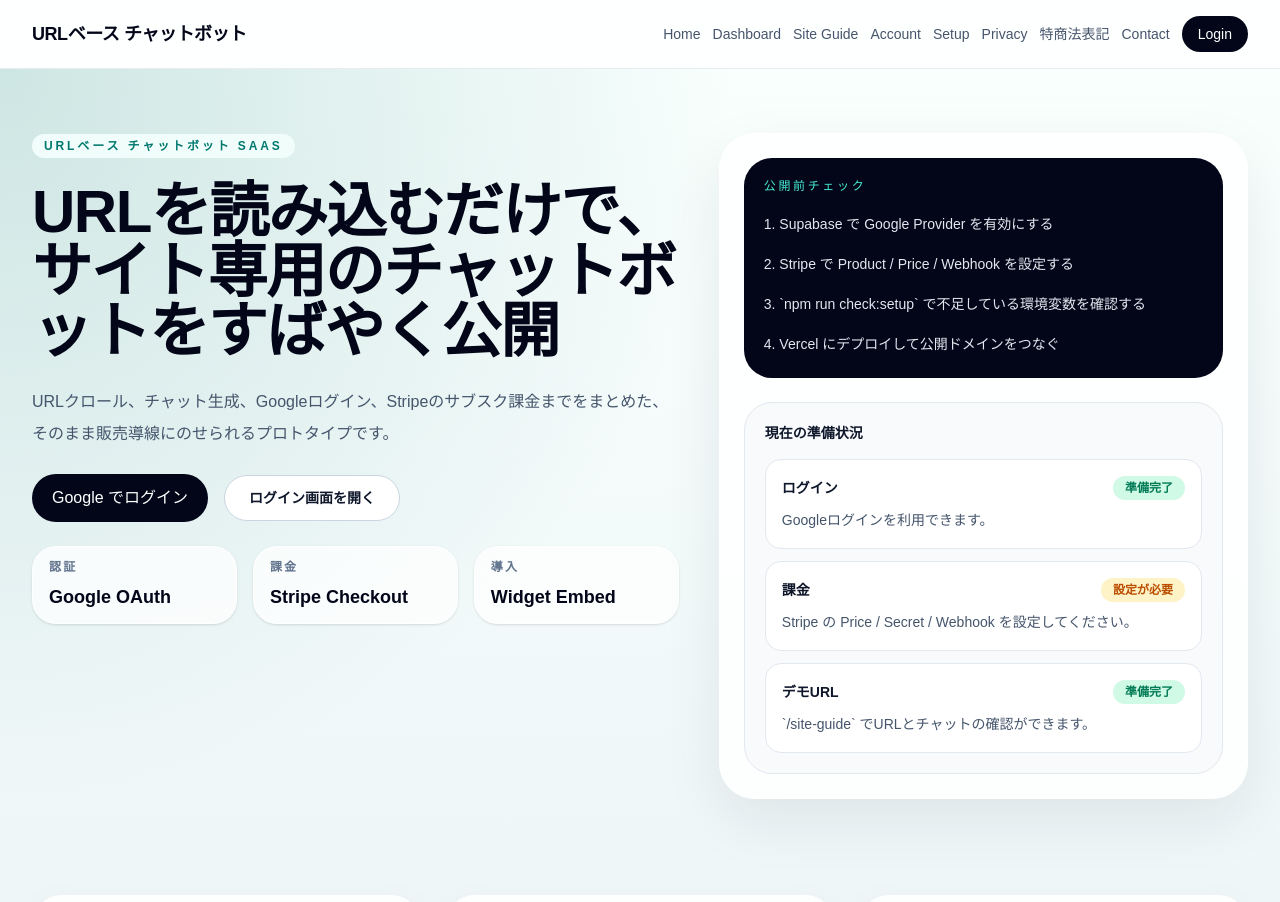
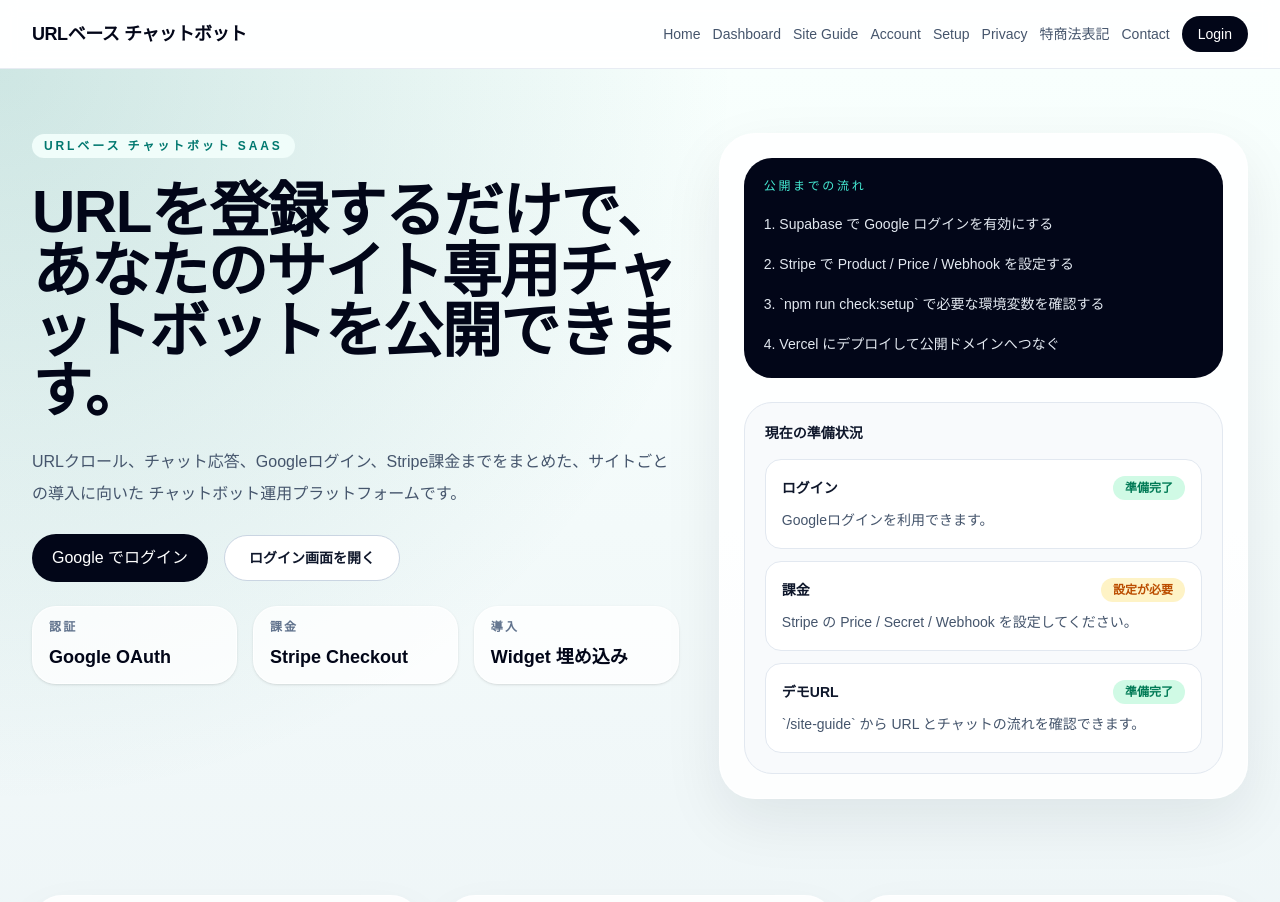
Before and after one commit to manafi362/threads-tool2, a Next.js app: page / in a window 1280 px wide. Shown: the top 902 px of the page. Built offline with nearby package versions, Linux system fonts and the light colour scheme; no server answers.

Commit message:
Refine homepage marketing copy

```diff
--- a/app/page.tsx
+++ b/app/page.tsx
@@ -1,10 +1,10 @@
 import Link from "next/link";
 
-import BillingButton from "./components/billing-button";
-import GoogleSignIn from "./components/google-sign-in";
 import { getOptionalUser } from "../lib/auth";
 import { PLAN_CATALOG } from "../lib/billing";
 import { hasStripeEnv, hasSupabaseEnv } from "../lib/env";
+import BillingButton from "./components/billing-button";
+import GoogleSignIn from "./components/google-sign-in";
 
 export default async function HomePage() {
   const user = await getOptionalUser();
@@ -20,11 +20,11 @@ export default async function HomePage() {
             URLベース チャットボット SaaS
           </p>
           <h1 className="max-w-4xl text-5xl font-semibold tracking-tight text-slate-950 sm:text-6xl">
-            URLを読み込むだけで、サイト専用のチャットボットをすばやく公開
+            URLを登録するだけで、あなたのサイト専用チャットボットを公開できます。
           </h1>
           <p className="max-w-2xl text-base leading-8 text-slate-600">
-            URLクロール、チャット生成、Googleログイン、Stripeのサブスク課金までをまとめた、
-            そのまま販売導線にのせられるプロトタイプです。
+            URLクロール、チャット応答、Googleログイン、Stripe課金までをまとめた、サイトごとの導入に向いた
+            チャットボット運用プラットフォームです。
           </p>
 
           {user ? (
@@ -66,19 +66,19 @@ export default async function HomePage() {
           <div className="grid gap-4 sm:grid-cols-3">
             <Metric label="認証" value="Google OAuth" />
             <Metric label="課金" value="Stripe Checkout" />
-            <Metric label="導入" value="Widget Embed" />
+            <Metric label="導入" value="Widget 埋め込み" />
           </div>
         </div>
 
         <div className="space-y-6">
           <div className="rounded-[36px] border border-white/70 bg-white/85 p-6 shadow-[0_22px_60px_rgba(15,23,42,0.08)]">
             <div className="rounded-[28px] bg-slate-950 p-5 text-white">
-              <p className="text-xs uppercase tracking-[0.22em] text-teal-300">公開前チェック</p>
+              <p className="text-xs uppercase tracking-[0.22em] text-teal-300">公開までの流れ</p>
               <ul className="mt-4 space-y-3 text-sm leading-7 text-slate-200">
-                <li>1. Supabase で Google Provider を有効にする</li>
+                <li>1. Supabase で Google ログインを有効にする</li>
                 <li>2. Stripe で Product / Price / Webhook を設定する</li>
-                <li>3. `npm run check:setup` で不足している環境変数を確認する</li>
-                <li>4. Vercel にデプロイして公開ドメインをつなぐ</li>
+                <li>3. `npm run check:setup` で必要な環境変数を確認する</li>
+                <li>4. Vercel にデプロイして公開ドメインへつなぐ</li>
               </ul>
             </div>
             <div className="mt-6 rounded-[28px] border border-slate-200 bg-slate-50 p-5">
@@ -88,7 +88,7 @@ export default async function HomePage() {
                   label="ログイン"
                   ready={hasAuth}
                   readyText="Googleログインを利用できます。"
-                  missingText="Supabase の環境変数がまだ不足しています。"
+                  missingText="Supabase の認証設定がまだ未完了です。"
                 />
                 <ReadinessRow
                   label="課金"
@@ -99,7 +99,7 @@ export default async function HomePage() {
                 <ReadinessRow
                   label="デモURL"
                   ready
-                  readyText="`/site-guide` でURLとチャットの確認ができます。"
+                  readyText="`/site-guide` から URL とチャットの流れを確認できます。"
                   missingText=""
                 />
               </div>
@@ -111,16 +111,16 @@ export default async function HomePage() {
       <section className="mx-auto max-w-7xl px-4 py-8 lg:px-8">
         <div className="grid gap-6 lg:grid-cols-3">
           <ValueCard
-            title="すぐ売れる導線"
-            description="ログイン、URL登録、チャット、埋め込みまでがつながっているので、検証用SaaSとしてそのまま提案しやすい構成です。"
+            title="すぐ始められる導入"
+            description="ログイン、URL登録、チャット設定、埋め込みまでがつながっているので、小さく試してから本番運用へ進めます。"
           />
           <ValueCard
-            title="サブスク課金対応"
+            title="サブスク課金込み"
             description="Starter / Growth の料金プランを用意済みで、Stripe Checkout と Billing Portal から継続課金に進めます。"
           />
           <ValueCard
-            title="デモのまま確認しやすい"
-            description="`/site-guide` を使えば、URLを読み込ませてチャットが増える流れをその場で見せられます。"
+            title="デモのまま説明しやすい"
+            description="`/site-guide` を使えば、URLを登録してチャットが使える流れをその場で見せられます。"
           />
         </div>
       </section>
@@ -130,7 +130,7 @@ export default async function HomePage() {
           <div>
             <p className="text-sm font-semibold uppercase tracking-[0.2em] text-teal-700">料金プラン</p>
             <h2 className="mt-2 text-4xl font-semibold tracking-tight text-slate-950">
-              そのまま販売に使える料金設計
+              そのまま公開に使える価格設計
             </h2>
           </div>
           {!hasAuth ? (
```
